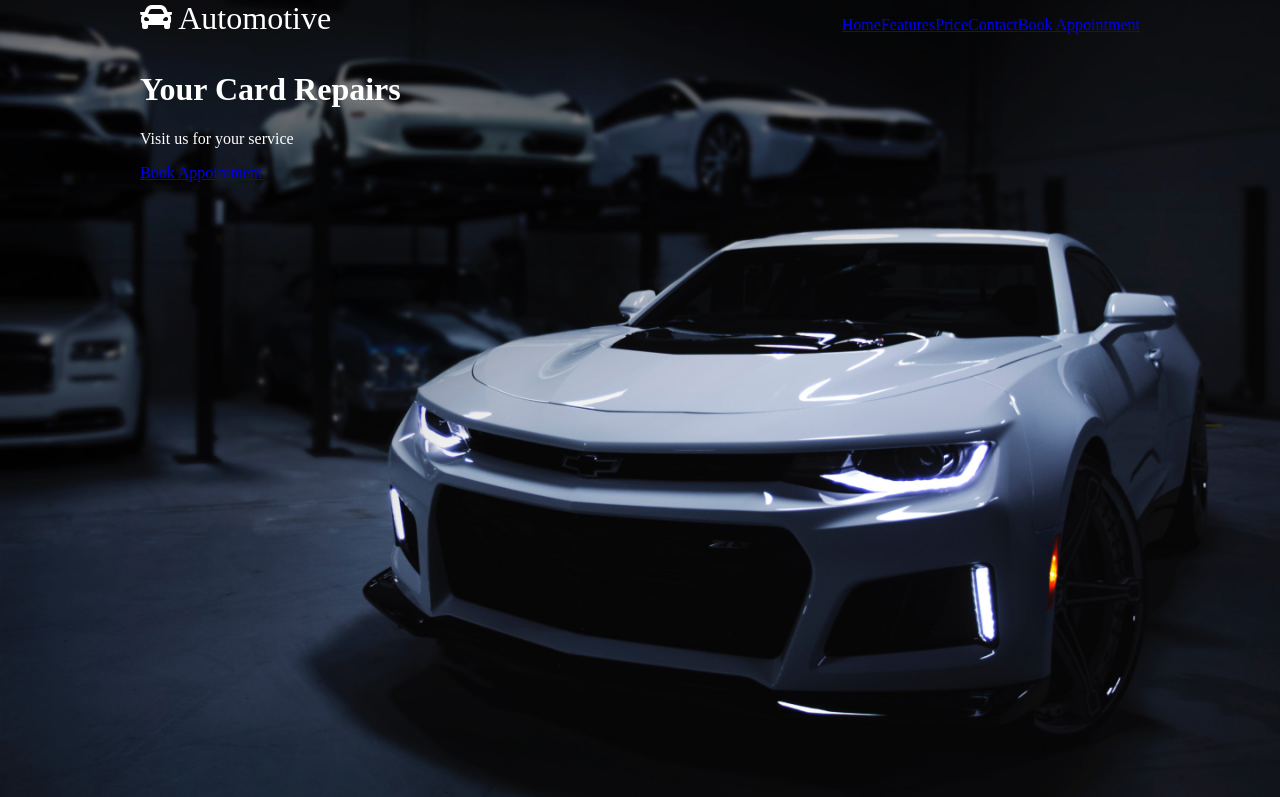
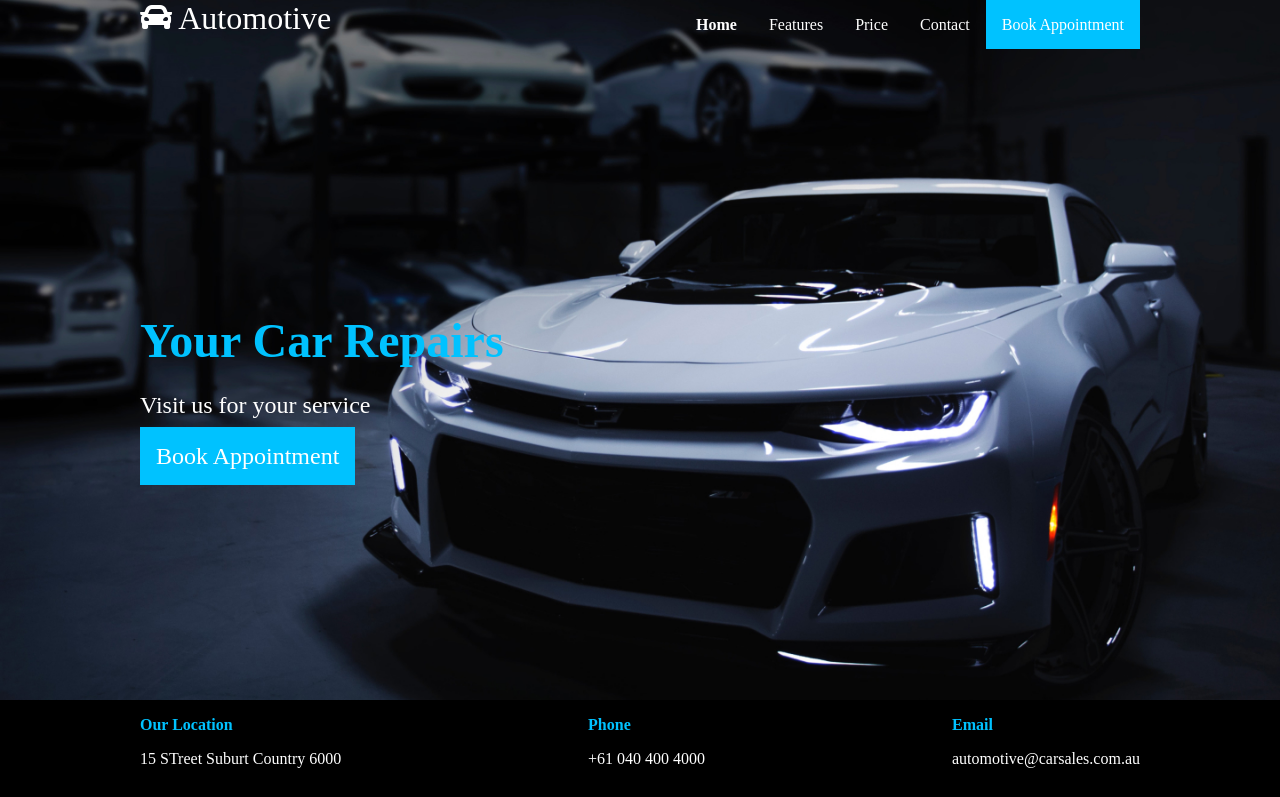
Before and after one commit to j3ffh95/automotive-car-design, a plain HTML site: page index.html in a window 1280 px wide. Shown: the top 797 px of the page. Drawn offline with Linux system fonts and the light colour scheme.

Commit message:
Styling the footer

```diff
--- a/index.html
+++ b/index.html
@@ -22,7 +22,7 @@
       </nav>
       <div class="content">
         <div class="container">
-          <h1>Your Card Repairs</h1>
+          <h1>Your Car Repairs</h1>
           <p>Visit us for your service</p>
           <a class="highlight" href="#">Book Appointment</a>
         </div>
--- a/style.css
+++ b/style.css
@@ -9,6 +9,12 @@ body {
   margin: 0;
 }
 
+.container {
+  margin: 0 auto;
+  max-width: 100%;
+  width: 1000px;
+}
+
 header {
   background-image: url("./car-bg.jpg");
   background-size: cover;
@@ -16,13 +22,17 @@ header {
   color: #fff;
   display: flex;
   flex-direction: column;
-  min-height: 100vh;
+  min-height: calc(100vh - 100px);
 }
 
-.container {
-  margin: 0 auto;
-  max-width: 100%;
-  width: 1000px;
+.content {
+  font-size: 1.5rem;
+  margin: auto;
+}
+
+.content h1 {
+  color: #00c2ff;
+  margin-bottom: 0;
 }
 
 nav {
@@ -39,3 +49,42 @@ nav ul {
   list-style-type: none;
   padding: 0;
 }
+
+nav li {
+}
+
+nav li a {
+  color: white;
+  padding: 1rem;
+  text-decoration: none;
+}
+
+.selected {
+  font-weight: bold;
+}
+
+.highlight {
+  background-color: #00c2ff;
+  color: #fff;
+  padding: 1rem;
+  text-decoration: none;
+}
+
+footer {
+  background-color: #000;
+  color: #fff;
+  height: 100px;
+  padding: 1rem;
+}
+
+footer ul {
+  display: flex;
+  align-items: center;
+  justify-content: space-between;
+  list-style-type: none;
+  padding: 0;
+}
+
+footer strong {
+  color: #00c2ff;
+}
```
